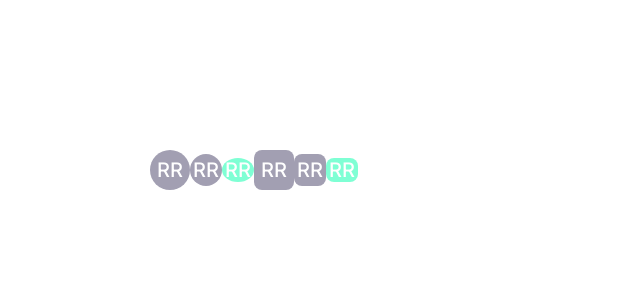
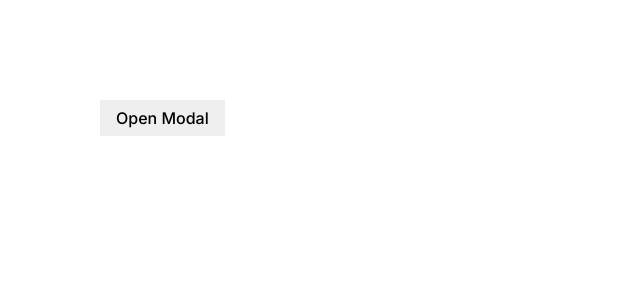
Before and after one commit to rukshonarad/projectify-app-ui, a React (Create React App) app: page / in a window 1280 px wide. Shown: the top 300 px of the page, without its empty margins (0-640 px from the left). Built offline with nearby package versions, Linux system fonts and the light colour scheme.

Commit message:
Check right side modal

```diff
--- a/src/App.tsx
+++ b/src/App.tsx
@@ -1,63 +1,43 @@
-import { useState, useId } from "react";
-import { Button, Typography, Input, Label, Avatar } from "./design-system";
-// import muslimGirl from "./assets/image.png";
+import { useState } from "react";
+import { Button, Typography, Input, Modal, Avatar } from "./design-system";
+
 const App = () => {
+    const [showModal, setShowModal] = useState<boolean>(false);
+
     return (
-        <div
-            style={{
-                padding: "150px"
-            }}
-        >
-            <Avatar
-                onClick={() => alert("Hello")}
-                size="lg"
-                type="initial"
-                shape="circle"
-            >
-                Rukhshona Radjabova
-            </Avatar>
-            <Avatar
-                onClick={() => alert("Hello")}
-                size="md"
-                type="initial"
-                shape="circle"
-            >
-                Rukhshona Radjabova
-            </Avatar>
-            <Avatar
-                onClick={() => alert("Hello")}
-                size="sm"
-                type="initial"
-                shape="circle"
-            >
-                Rukhshona Radjabova
-            </Avatar>
-            <Avatar
-                type="initial"
-                // imageUrl={muslimGirl}
-                size="lg"
-                shape="rounded"
-            >
-                Rukhshona Radjabova
-            </Avatar>
-            <Avatar
-                onClick={() => alert("Hello")}
-                size="md"
-                type="initial"
-                shape="rounded"
-            >
-                Rukhshona Radjabova
-            </Avatar>
-            <Avatar
-                onClick={() => alert("Hello")}
-                size="sm"
-                type="initial"
-                shape="rounded"
-            >
-                Rukhshona Radjabova
-            </Avatar>
+        <div style={{ padding: "100px" }}>
+            <Button onClick={() => setShowModal(true)}>Open Modal</Button>
+            <Modal show={showModal} position="right">
+                <form
+                    style={{
+                        display: "flex",
+                        flexDirection: "column",
+                        gap: "15px"
+                    }}
+                >
+                    <Typography variant="h6">Hello</Typography>
+                    <Input
+                        placeholder="Email"
+                        type="email"
+                        value=""
+                        onChange={(char) => console.log(char)}
+                        shape="rounded"
+                        size="lg"
+                    />
+
+                    <Button
+                        color="primary"
+                        shape="rounded"
+                        onClick={() => setShowModal(false)}
+                    >
+                        Submit
+                    </Button>
+                </form>
+            </Modal>
         </div>
     );
 };
 
+<button type="submit"></button>;
+
 export { App };
```
